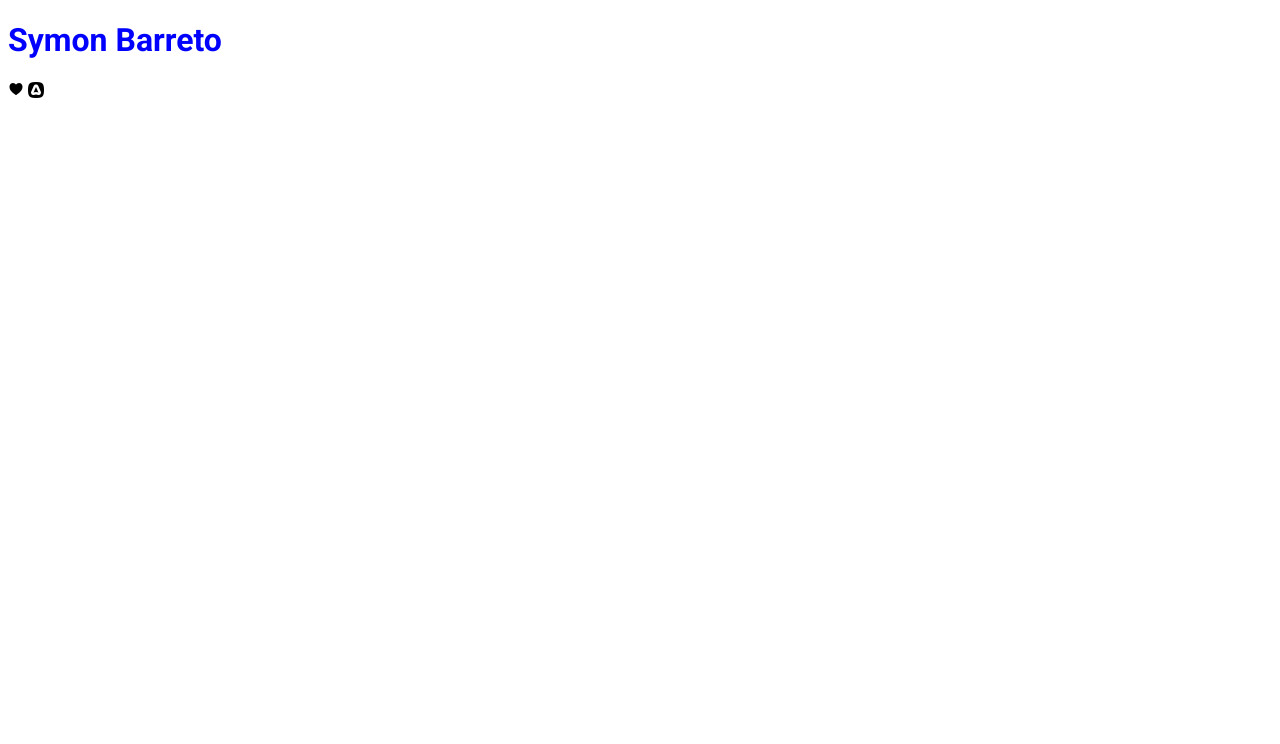
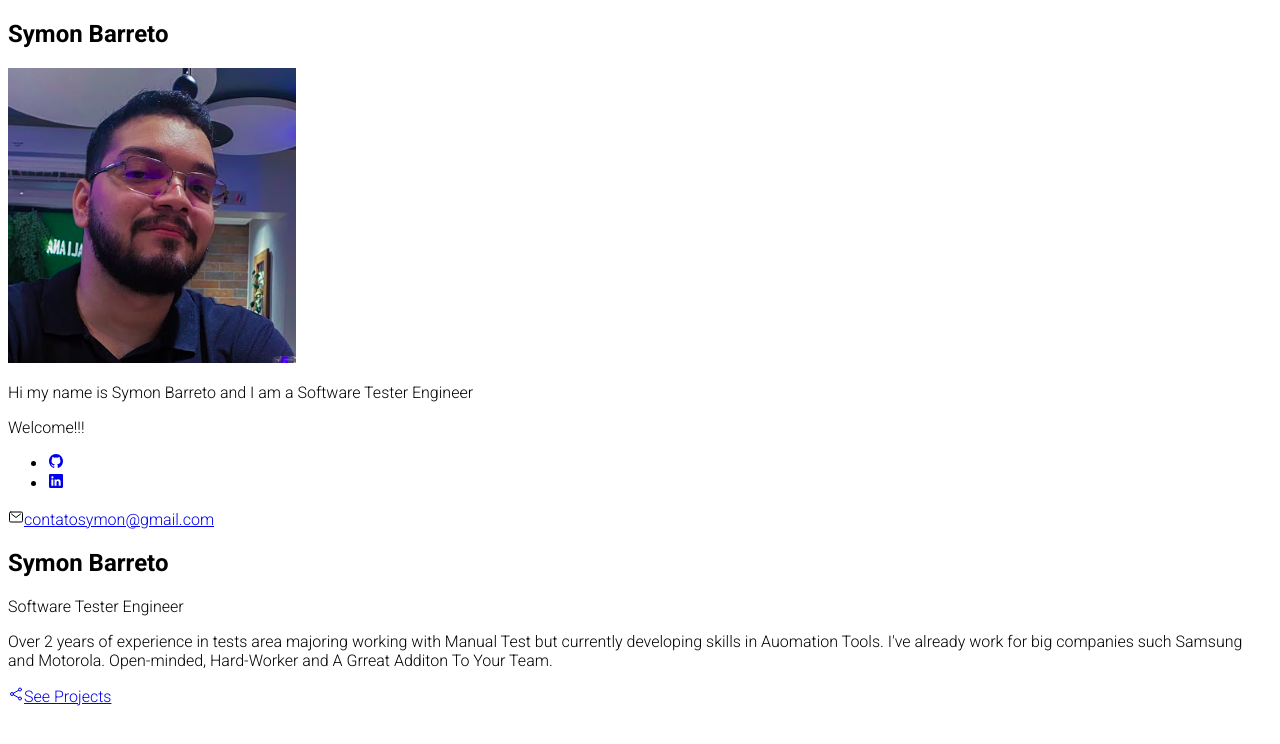
Before and after one commit to s4imu/s4imu.github.io, a plain HTML site: page index.html in a window 1280 px wide. Drawn offline with nearby package versions, Linux system fonts and the light colour scheme.

Commit message:
FEAT: aside and section develop

```diff
--- a/css/styles.css
+++ b/css/styles.css
@@ -1,7 +1,3 @@
 * {
     font-family: 'Roboto', sans-serif;
 }
-
-h1 {
-    color: blue;
-}
--- a/index.html
+++ b/index.html
@@ -11,11 +11,37 @@
     <title>Symon Barreto - Portifolio</title>
 </head>
 <body>
-    <h1>Symon Barreto</h1>
-    <ion-icon name="heart"></ion-icon>
-
-    <i class="devicon-adonisjs-original"></i>
-
+    <main id="container">
+        <aside id="bio-container">
+            <h2>Symon Barreto</h2>
+            <img src="img/symon.png" alt="Symon Barreto">
+            <p>Hi my name is Symon Barreto and I am a <span class="highlight">Software Tester Engineer</span></p>
+            <p id="welcome-text">Welcome!!!</p>
+            <ul>
+                <li>
+                    <a href="https://github.com/s4imu" target="_blank" rel="noopener noreferrer">
+                        <ion-icon name="logo-github"></ion-icon>
+                    </a>
+                </li>
+                <li>
+                    <a href="https://www.linkedin.com/in/symoncristhian" target="_blank" rel="noopener noreferrer">
+                        <ion-icon name="logo-linkedin"></ion-icon>
+                    </a>
+                </li>
+            </ul>
+            <div id="email-container">
+                <ion-icon name="mail-outline"></ion-icon><a href="mailto:contatosymon@gmail.com">contatosymon@gmail.com</a>
+            </div>
+        </aside>
+        <section id="about-container">
+            <h1 id="name">Symon Barreto</h1>
+            <p id="title"><span class="highlight">Software Tester Engineer</span></p>
+            <p class="description">
+                Over 2 years of experience in tests area majoring working with <span class="highlight">Manual Test</span> but currently developing skills in <span class="highlight">Auomation Tools</span>. I've already work for big companies such <span class="highlight">Samsung</span> and <span class="highlight">Motorola</span>. <span class="highlight">Open-minded</span>, <span class="highlight">Hard-Worker</span> and <span class="highlight">A Grreat Additon To Your Team</span>.
+            </p>
+            <a href="https://github.com/s4imu?tab=repositories" target="_blank" rel="noopener noreferrer" id="btn-projects"><ion-icon name="share-social-outline"></ion-icon>See Projects</a>
+        </section>
+    </main>
 
     <script type="module" src="https://unpkg.com/ionicons@7.1.0/dist/ionicons/ionicons.esm.js"></script>
     <script nomodule src="https://unpkg.com/ionicons@7.1.0/dist/ionicons/ionicons.js"></script>
```
